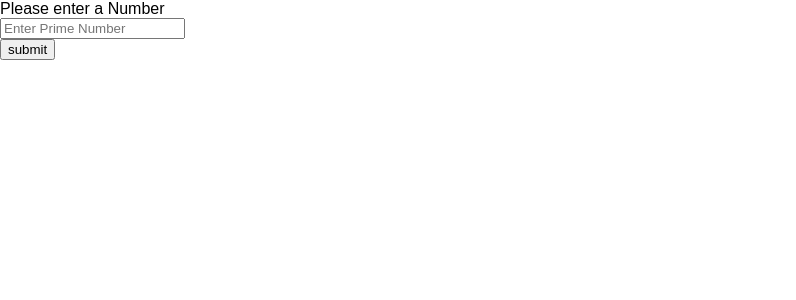
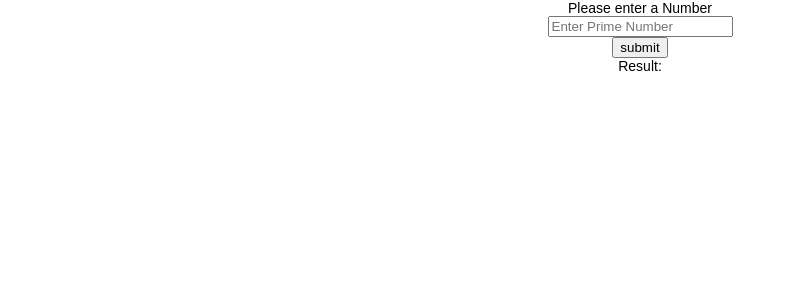
Before and after one commit to y2herc/NodeJS-ReactJS-PrimeNumberMedian, a React (Create React App) app in the folder frontend/: page / in a window 1280 px wide. Shown: the top 300 px of the page, without its empty margins (0-796 px from the left). Built offline with nearby package versions, Linux system fonts and the light colour scheme.

Commit message:
updated server

```diff
--- a/frontend/src/NameForm.js
+++ b/frontend/src/NameForm.js
@@ -1,10 +1,4 @@
 import React from 'react';
-
-const initialState = {
-  inputNumber: '',
-  inputNumberError:'',
-  result:''
-};
 
 export default class Form extends React.Component {
 
@@ -13,15 +7,14 @@ export default class Form extends React.Component {
     this.state = {
       inputNumber: '',
       inputNumberError:'',
-      result:''
+      apiResults:[],
+      isLoaded: false
     }
   }
+
   handleChange = event => {
-    const isCheckbox = event.target.type === "checkbox";
     this.setState({
-      [event.target.name]: isCheckbox
-        ? event.target.checked
-        : event.target.value
+      [event.target.name]: event.target.value
     });
   };
 
@@ -29,7 +22,7 @@ export default class Form extends React.Component {
     let inputNumberError = '';
     let temp=parseInt(this.state.inputNumber,10);
 
-    if ((temp>=100)) {
+    if ((temp>=10000)) {
       inputNumberError = 'Input cannot exceed 100';
     }
 
@@ -44,28 +37,47 @@ export default class Form extends React.Component {
   handleSubmit = event => {
     event.preventDefault();
     const isValid = this.validate();
+
     if (isValid) {
       console.log(this.state);
-      // clear form
-      this.setState(initialState);
-     }
+
+      fetch('http://localhost:8081/primeNumber/'+this.state.inputNumber)
+      .then(res=>res.json())
+      .then(json=>{
+        this.setState({
+          isLoaded:true,
+          apiResults: json.result,
+        })
+        console.log(json);
+    })
+    .catch(() => console.log("Can’t access response. Blocked by browser?"))
+    console.log("fetch complete")
+    console.log(this.state);
+  }
   };
 
 	render() {
-  	return (
-      <form onSubmit={this.handleSubmit}>
+    const {inputNumber,apiResults}=this.state;
+
+    return (
+      <form onSubmit={this.handleSubmit} align="center"
+      style={{ fontSize: 14 }}>
         <div>Please enter a Number</div>
         <input
           name="inputNumber"
+          value={inputNumber}
           type="text"
           pattern="[0-9]*"
           placeholder="Enter Prime Number"
           required
           onChange={this.handleChange}
         />
-          <div style={{ fontSize: 12, color: "red" }}>
+        <div style={{ fontSize: 12, color: "red" }}>
               {this.state.inputNumberError}</div>
         <button type="submit">submit</button>
+        <div>
+          Result: {apiResults.join()}
+        </div>
     	</form>
     );
   }
```
Also changed, not shown: 1 other file (tests, documents, lock files or other folders).
